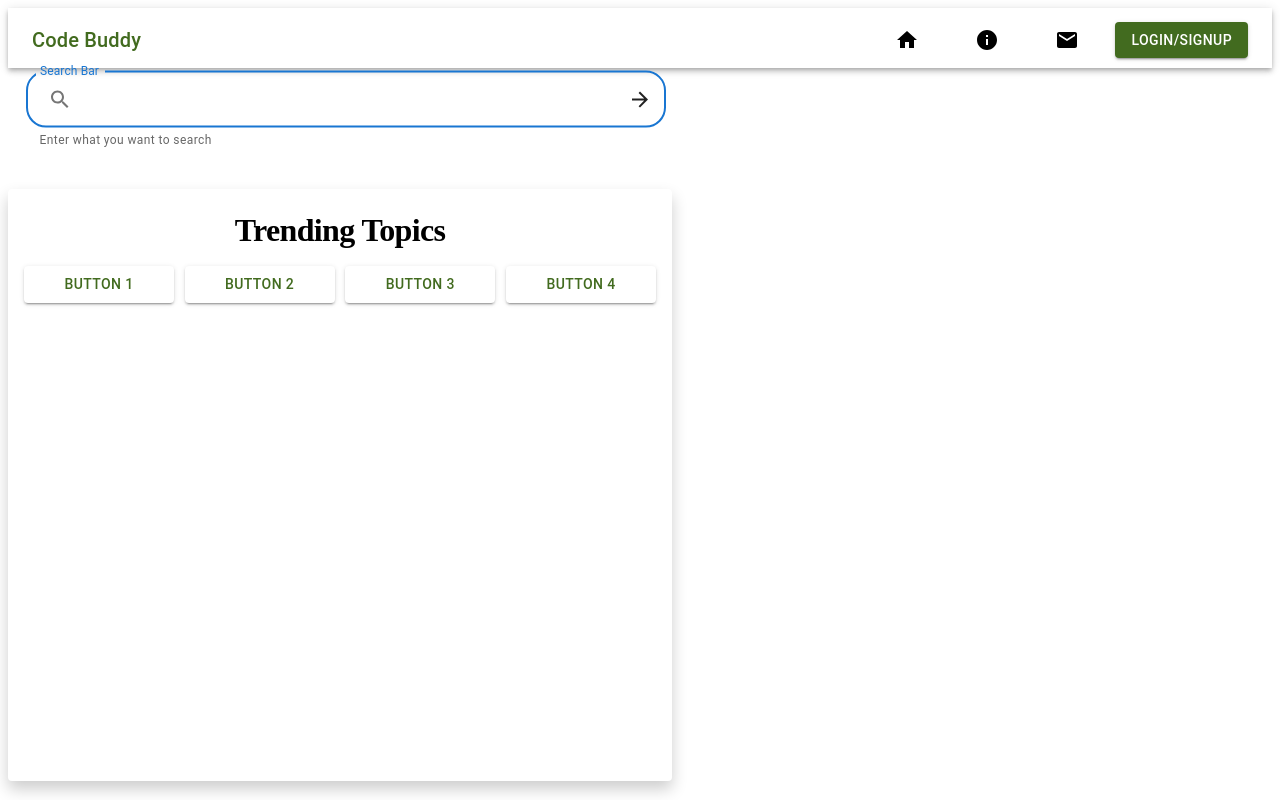
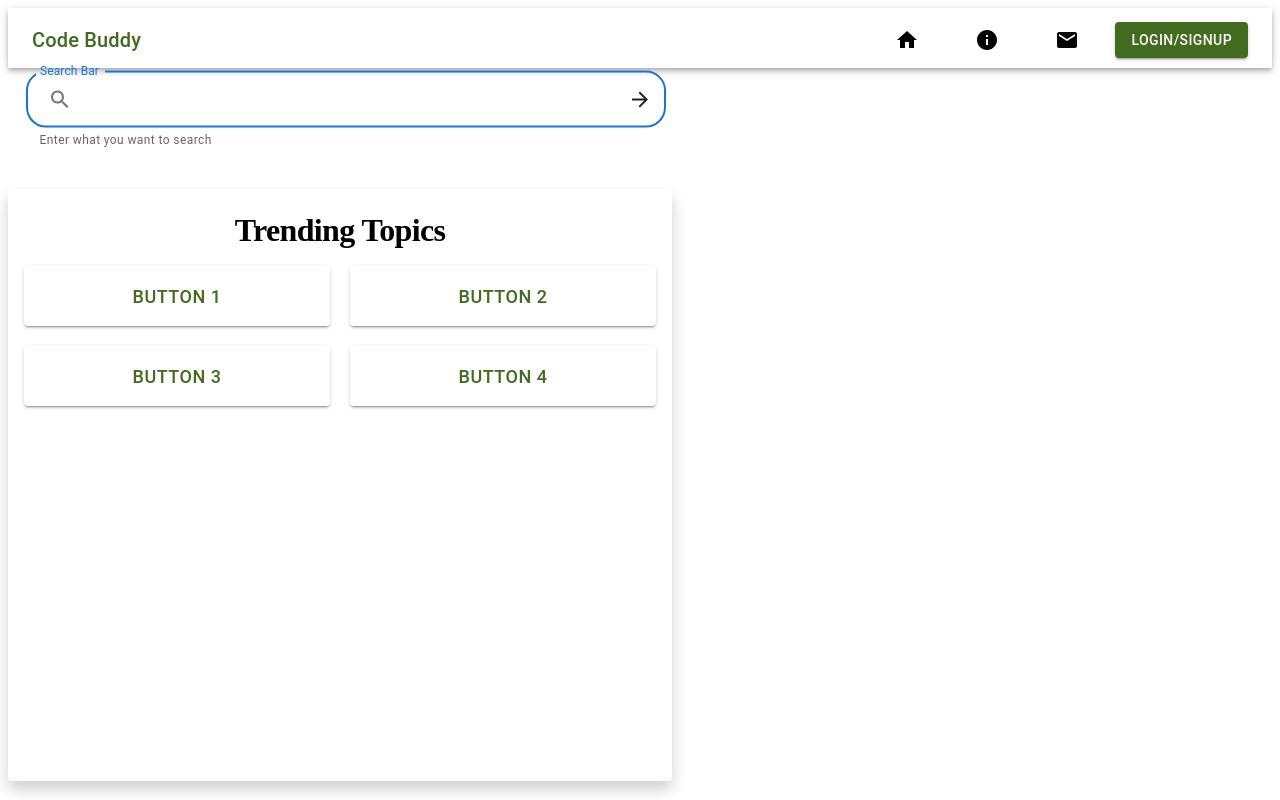
Before and after one commit to rishikrc3/Todo_, a React (Create React App) app in the folder todo/: page / in a window 1280 px wide. Built offline with nearby package versions, Linux system fonts and the light colour scheme.

Commit message:
two_buttons_per_row

```diff
--- a/todo/src/components/Buttons.js
+++ b/todo/src/components/Buttons.js
@@ -28,10 +28,16 @@ const useStyles = makeStyles((theme) => ({
     flexDirection: "row", // Arrange buttons in a row
     justifyContent: "space-between",
     flexWrap: "wrap", // Allow buttons to wrap to the next row
-    gap: "10px",
+    gap: "20px",
+    [theme.breakpoints.up("md")]: {
+      justifyContent: "space-between", // Adjust alignment for large screens
+    },
   },
   button: {
-    minWidth: "150px",
+    flex: "1 0 45%", // Adjusted width for medium screens, each button takes 45% of the row
+    minWidth: "180px", // Increase the minimum width for larger buttons
+    height: "60px", // Set the height of the buttons
+    fontSize: "18px", // Increase the font size of the button text
     backgroundColor: "white", // Set the background color to white
     color: "#426b1f", // Set the text color to green
   },
```
